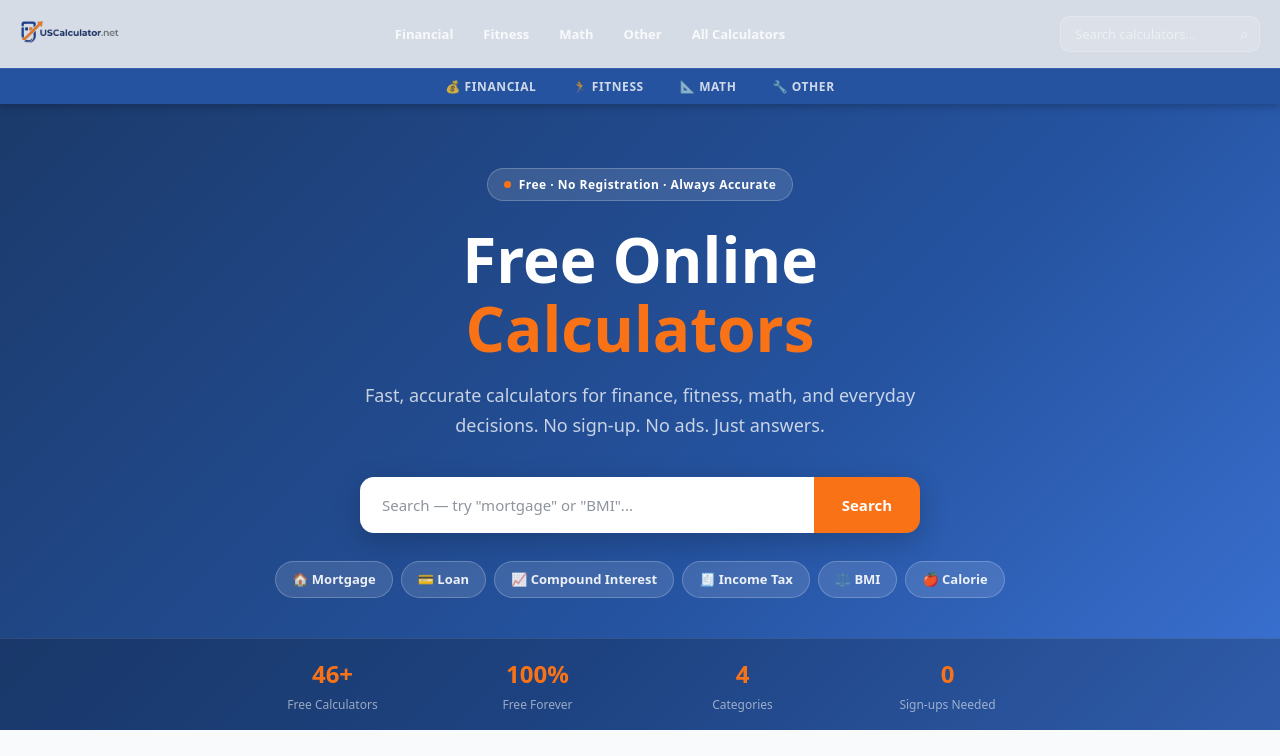
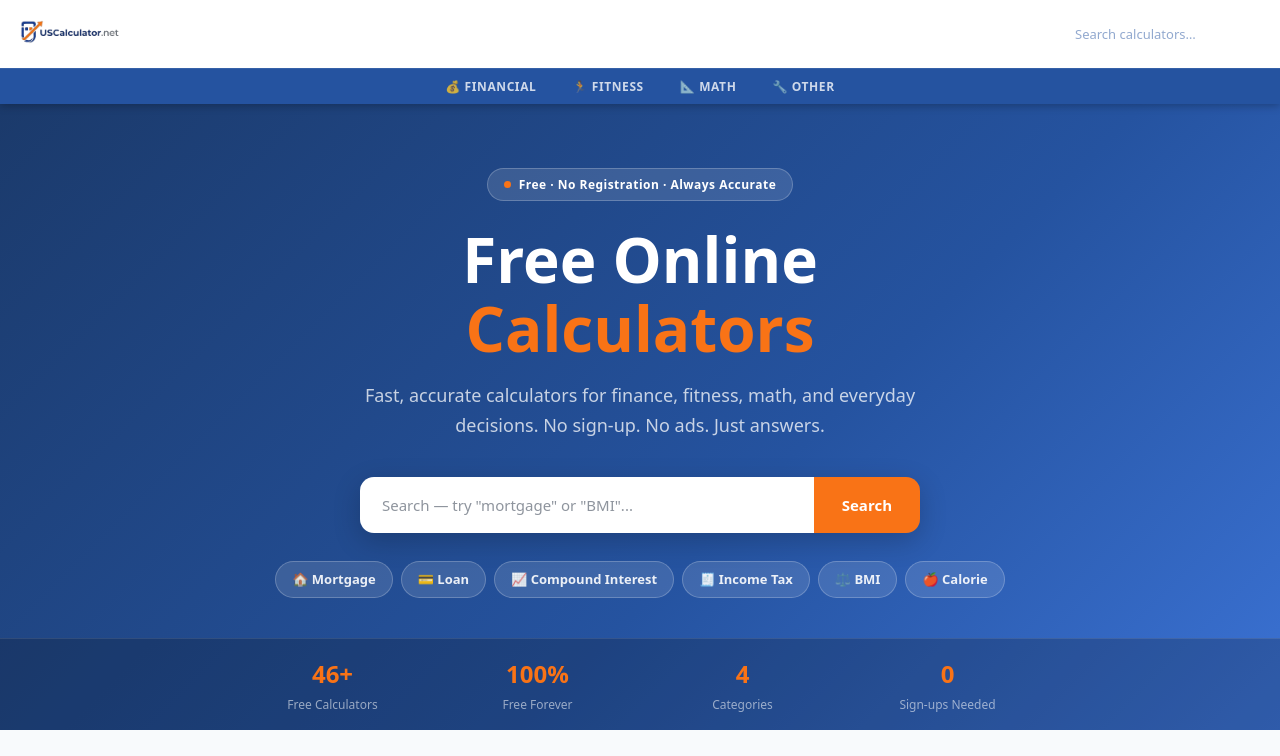
Before and after one commit to AssadAiDeveloper/uscalculator, a Next.js app: page / in a window 1280 px wide. Shown: the top 756 px of the page. Built offline with nearby package versions, Linux system fonts and the light colour scheme.

Commit message:
fix: transparent logo background

```diff
--- a/components/layout/Header.tsx
+++ b/components/layout/Header.tsx
@@ -12,13 +12,13 @@ const NAV = [
 ];
 
 const S = {
-  header:   { backgroundColor:"#d6dce6", position:"sticky" as const, top:0, zIndex:50, boxShadow:"0 2px 8px rgba(0,0,0,.25)" },
+  header:   { backgroundColor:"#ffffff", position:"sticky" as const, top:0, zIndex:50, boxShadow:"0 2px 8px rgba(0,0,0,.25)" },
   topBar:   { maxWidth:1280, margin:"0 auto", padding:"0 20px", height:68, display:"flex", alignItems:"center", gap:12 },
   logo:     { display:"flex", alignItems:"center", flexShrink:0, textDecoration:"none" as const },
   navWrap:  { flex:1, display:"flex", justifyContent:"center" as const, gap:2 },
   navLink:  { color:"rgba(255,255,255,.82)", textDecoration:"none" as const, padding:"7px 14px", borderRadius:8, fontSize:13, fontWeight:600, transition:"all .15s" },
   search:   { position:"relative" as const, flexShrink:0 },
-  searchIn: { width:200, background:"rgba(255,255,255,.12)", color:"#fff", border:"1.5px solid rgba(255,255,255,.25)", borderRadius:10, padding:"7px 36px 7px 14px", fontSize:13, outline:"none" },
+  searchIn: { width:200, background:"rgba(255,255,255,.12)", color:"#2553A0", border:"1.5px solid rgba(255,255,255,.25)", borderRadius:10, padding:"7px 36px 7px 14px", fontSize:13, outline:"none" },
   catBar:   { background:"#2553A0", borderTop:"1px solid rgba(255,255,255,.08)" },
   catWrap:  { maxWidth:1280, margin:"0 auto", padding:"0 20px", display:"flex", justifyContent:"center" as const, overflowX:"auto" as const },
   catLink:  { color:"rgba(255,255,255,.78)", textDecoration:"none" as const, padding:"8px 18px", fontSize:12, fontWeight:700, textTransform:"uppercase" as const, letterSpacing:"0.05em", whiteSpace:"nowrap" as const, transition:"all .15s" },
```
